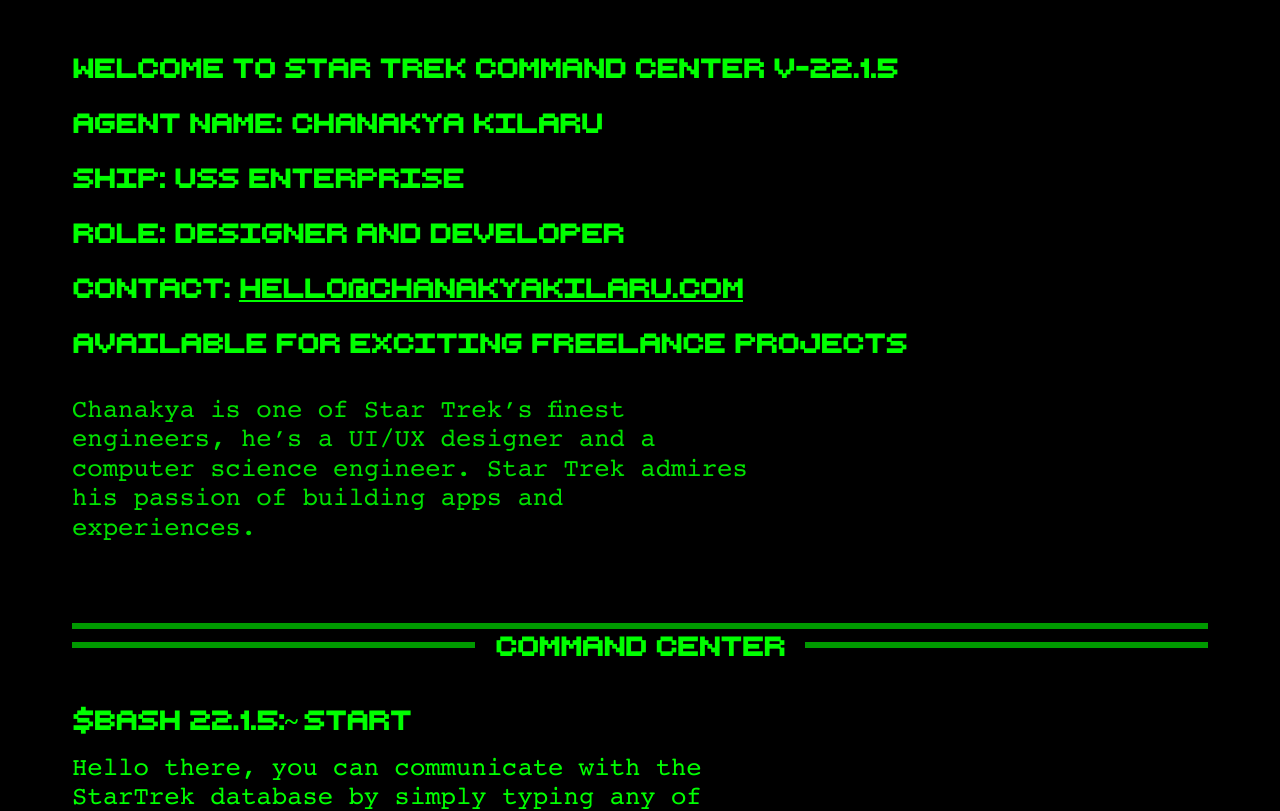
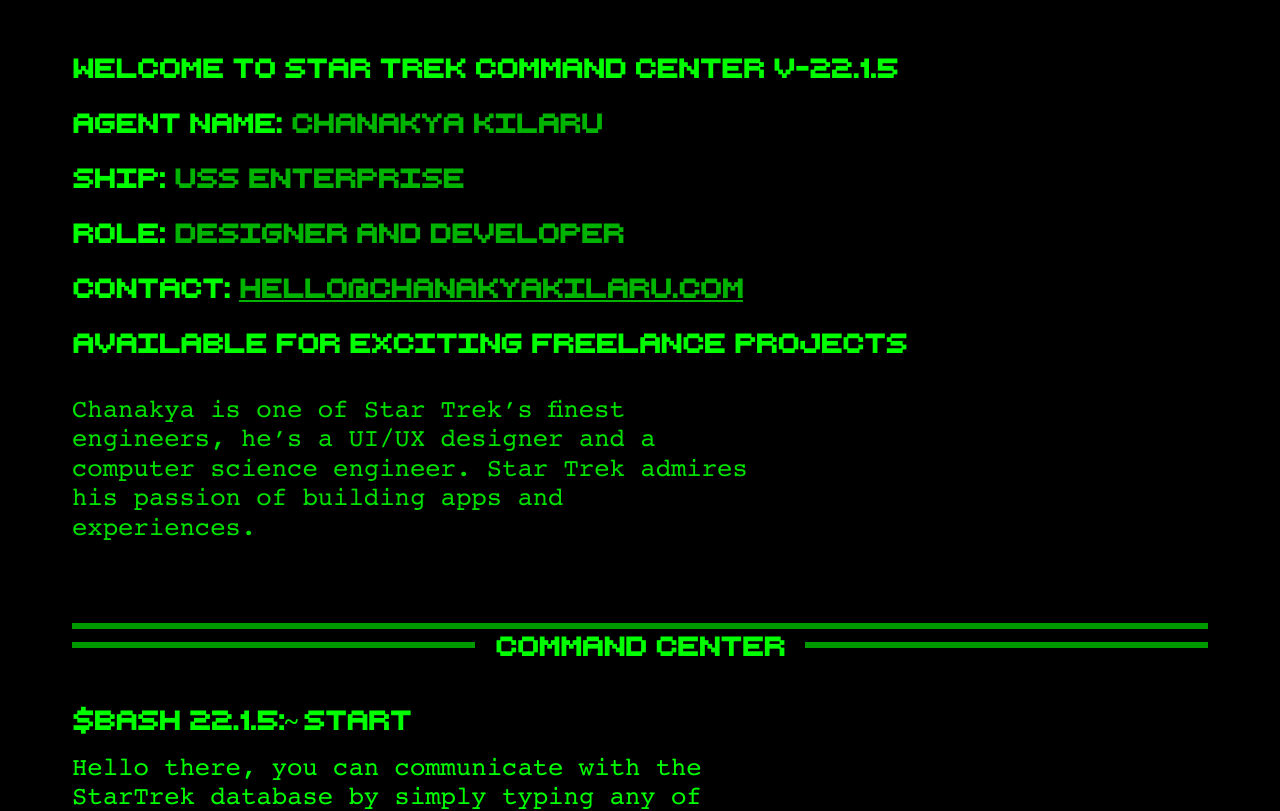
Before and after one commit to Chanakya888/Chanakya-Kilaru-Portfolio, a React (Create React App) app: page / in a window 1280 px wide. Shown: the top 811 px of the page. Built offline with nearby package versions, Linux system fonts and the light colour scheme.

Commit message:
Updating opacity of Agent-ID h1s

```diff
--- a/src/Components/HomeComponent.js
+++ b/src/Components/HomeComponent.js
@@ -6,14 +6,23 @@
       <div className="Agent-summary">
         <div className="Agent-ID">
           <h1>Welcome to Star Trek command center v-22.1.5</h1>
-          <h1>Agent name: Chanakya Kilaru</h1>
-          <h1>Ship: uss enterprise</h1>
-          <h1>Role: designer and developer</h1>
+          <h1>
+            Agent name: <span className="Reduced-opacity">Chanakya Kilaru</span>
+          </h1>
+          <h1>
+            Ship: <span className="Reduced-opacity">uss enterprise</span>
+          </h1>
+          <h1>
+            Role:
+            <span className="Reduced-opacity"> designer and developer</span>
+          </h1>
           <h1>
             Contact:{" "}
-            <a href="mailto:hello@chanakyakilaru.com ">
-              hello@chanakyakilaru.com
-            </a>
+            <span className="Reduced-opacity">
+              <a href="mailto:hello@chanakyakilaru.com ">
+                hello@chanakyakilaru.com
+              </a>
+            </span>
           </h1>
           <h1>Available for exciting freelance projects</h1>
         </div>
--- a/src/Css/Home.css
+++ b/src/Css/Home.css
@@ -72,3 +72,7 @@
 .Removing-h1-for-Bash {
   margin-top: 0;
 }
+.Reduced-opacity {
+  opacity: 0.7;
+  text-transform: uppercase;
+}
```
